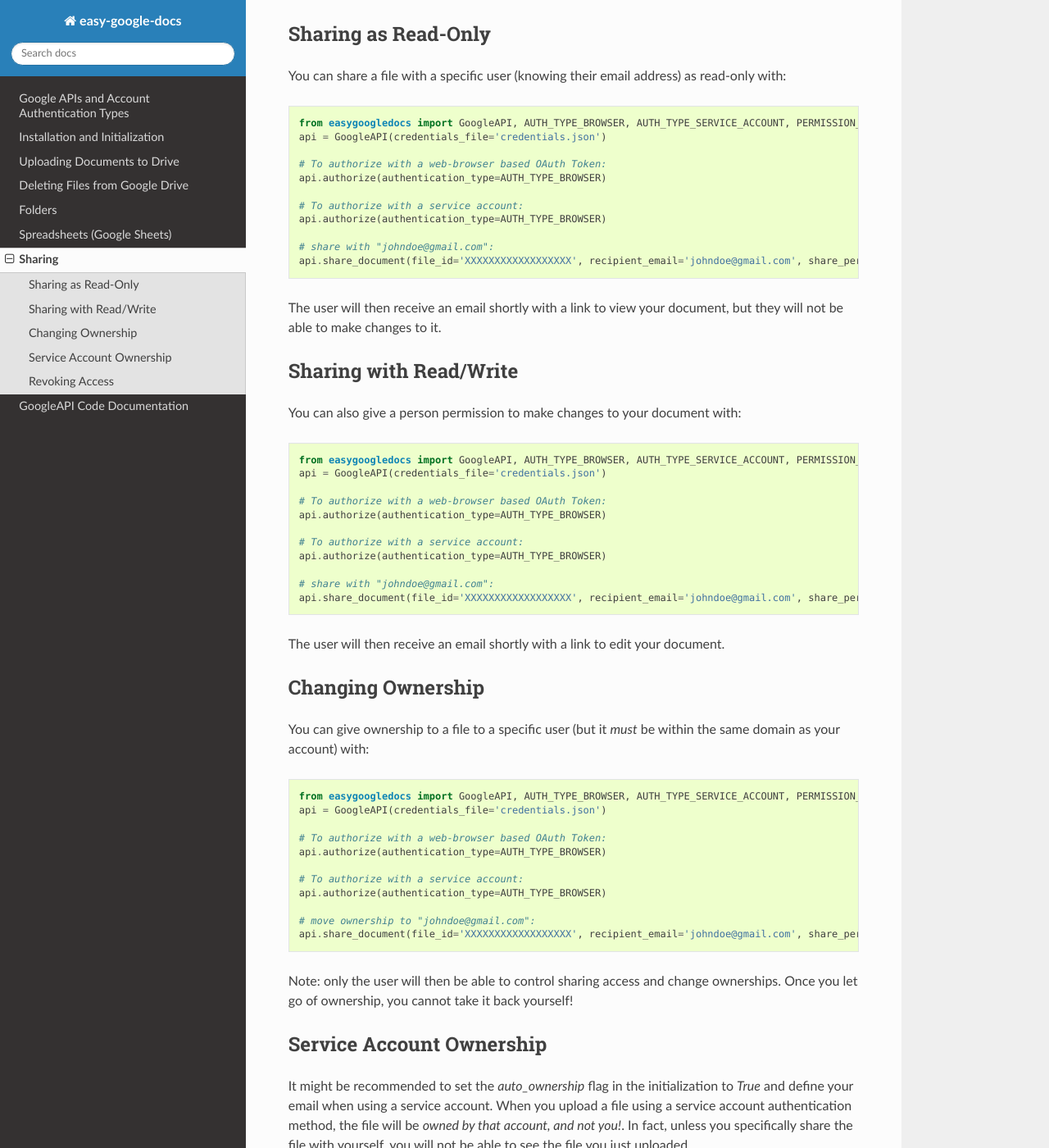
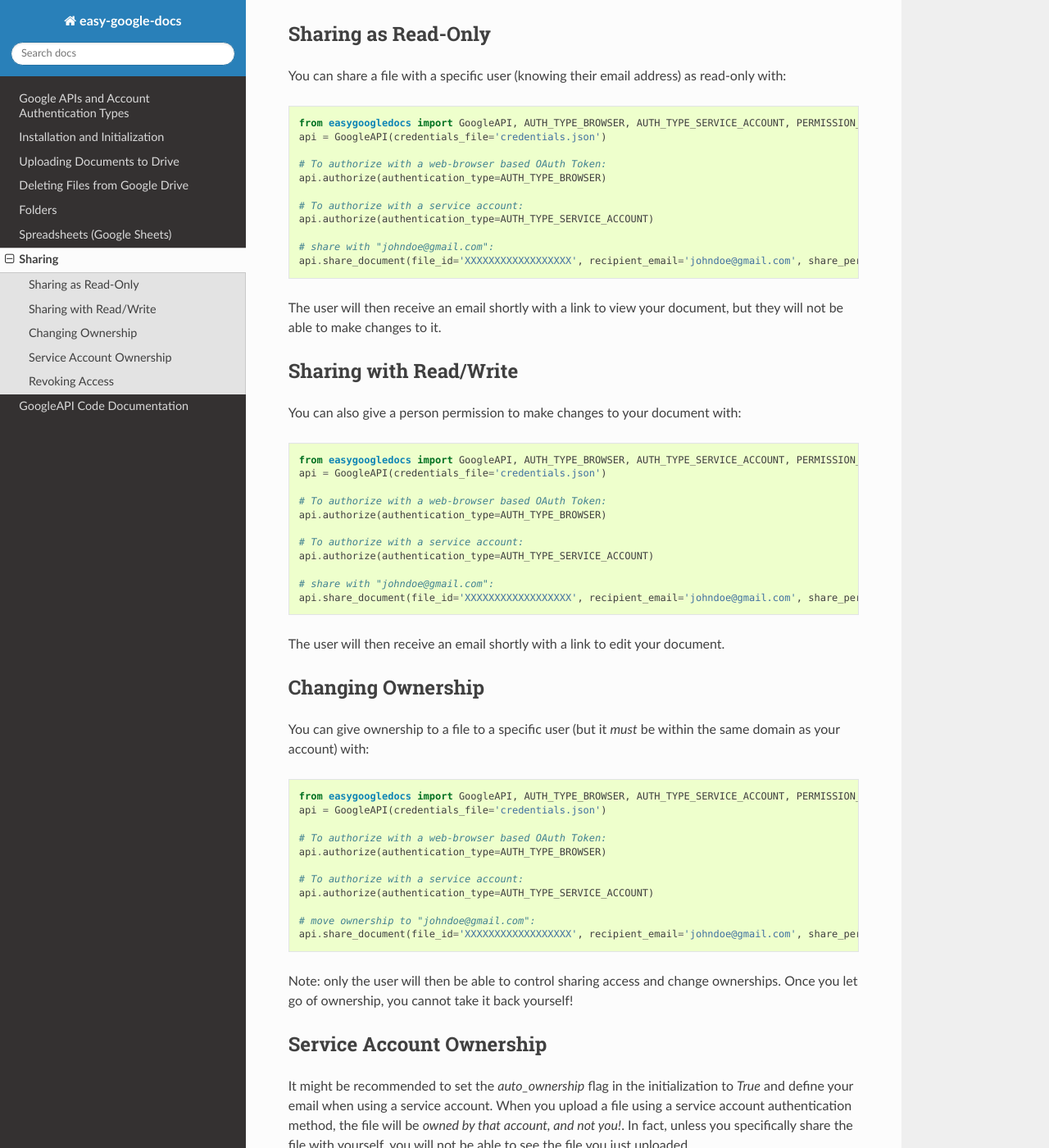
Before and after one commit to david-pettifor-nd/easy-google-docs, a Sphinx documentation site: the page built from docs/sharing.rst, in a window 1280 px wide and 1400 px high, scrolled down 279 px. Shown: the whole window at 82% size. Built offline with Sphinx 7.4.7 and the Read the Docs theme 2.0.0, drawn with Linux system fonts in a browser that asks for light colours; some of the changed text lies outside the part shown.

Commit message:
fixed auth service account examples

```diff
--- a/docs/deleting.rst
+++ b/docs/deleting.rst
@@ -10,7 +10,7 @@ You can delete any file from Google Drive so long as you know the File ID::
     api.authorize(authentication_type=AUTH_TYPE_BROWSER)
 
     # To authorize with a service account:
-    api.authorize(authentication_type=AUTH_TYPE_BROWSER)
+    api.authorize(authentication_type=AUTH_TYPE_SERVICE_ACCOUNT)
 
     # Delete the file "budget1999.xlsx", which has a file ID of "XXXXXXXXXXXXXXXXXX":
     api.delete_file(file_id='XXXXXXXXXXXXXXXXXX')
@@ -25,7 +25,7 @@ There is also one for spreadsheets, which does nothing more than call the above
     api.authorize(authentication_type=AUTH_TYPE_BROWSER)
 
     # To authorize with a service account:
-    api.authorize(authentication_type=AUTH_TYPE_BROWSER)
+    api.authorize(authentication_type=AUTH_TYPE_SERVICE_ACCOUNT)
 
     # Delete the file "budget1999.xlsx", which has a file ID of "XXXXXXXXXXXXXXXXXX":
     api.delete_spreadsheet(spreadsheet_id='XXXXXXXXXXXXXXXXXX')
--- a/docs/folders.rst
+++ b/docs/folders.rst
@@ -15,7 +15,7 @@ To create a folder::
     api.authorize(authentication_type=AUTH_TYPE_BROWSER)
 
     # To authorize with a service account:
-    api.authorize(authentication_type=AUTH_TYPE_BROWSER)
+    api.authorize(authentication_type=AUTH_TYPE_SERVICE_ACCOUNT)
 
     # Create a folder named "My Stuff":
     mystuff_meta = api.create_folder(folder_name='My Stuff')
--- a/docs/sharing.rst
+++ b/docs/sharing.rst
@@ -19,7 +19,7 @@ You can share a file with a specific user (knowing their email address) as read-
     api.authorize(authentication_type=AUTH_TYPE_BROWSER)
 
     # To authorize with a service account:
-    api.authorize(authentication_type=AUTH_TYPE_BROWSER)
+    api.authorize(authentication_type=AUTH_TYPE_SERVICE_ACCOUNT)
 
     # share with "johndoe@gmail.com":
     api.share_document(file_id='XXXXXXXXXXXXXXXXXX', recipient_email='johndoe@gmail.com', share_permissions=PERMISSION_READ)
@@ -39,7 +39,7 @@ You can also give a person permission to make changes to your document with::
     api.authorize(authentication_type=AUTH_TYPE_BROWSER)
 
     # To authorize with a service account:
-    api.authorize(authentication_type=AUTH_TYPE_BROWSER)
+    api.authorize(authentication_type=AUTH_TYPE_SERVICE_ACCOUNT)
 
     # share with "johndoe@gmail.com":
     api.share_document(file_id='XXXXXXXXXXXXXXXXXX', recipient_email='johndoe@gmail.com', share_permissions=PERMISSION_WRITE)
@@ -59,7 +59,7 @@ You can give ownership to a file to a specific user (but it *must* be within the
     api.authorize(authentication_type=AUTH_TYPE_BROWSER)
 
     # To authorize with a service account:
-    api.authorize(authentication_type=AUTH_TYPE_BROWSER)
+    api.authorize(authentication_type=AUTH_TYPE_SERVICE_ACCOUNT)
 
     # move ownership to "johndoe@gmail.com":
     api.share_document(file_id='XXXXXXXXXXXXXXXXXX', recipient_email='johndoe@gmail.com', share_permissions=PERMISSION_OWNER)
@@ -91,7 +91,7 @@ You can revoke access from a user to a specific file with::
     api.authorize(authentication_type=AUTH_TYPE_BROWSER)
 
     # To authorize with a service account:
-    api.authorize(authentication_type=AUTH_TYPE_BROWSER)
+    api.authorize(authentication_type=AUTH_TYPE_SERVICE_ACCOUNT)
 
     # Revoke permission for "johndoe@gmail.com" from accessing the file
     api.revoke_permission(file_id='XXXXXXXXXXXXXXXXXX', user_emal='johndoe@gmail.com')
--- a/docs/spreadsheets.rst
+++ b/docs/spreadsheets.rst
@@ -201,7 +201,7 @@ You can append to a spreadsheet (bottom of the table) with::
     api.authorize(authentication_type=AUTH_TYPE_BROWSER)
 
     # To authorize with a service account:
-    api.authorize(authentication_type=AUTH_TYPE_BROWSER)
+    api.authorize(authentication_type=AUTH_TYPE_SERVICE_ACCOUNT)
 
     # Append the CSV "data.csv" to the second tab of the sheet "XXXXXXXXXXXXXXXXXX"
     api.append_rows_to_spreadsheet(spreadsheet_id = 'XXXXXXXXXXXXXXXXXX' csv_file='data.csv', tab_index=1)
--- a/docs/uploading.rst
+++ b/docs/uploading.rst
@@ -12,7 +12,7 @@ You can easily upload a file with::
     api.authorize(authentication_type=AUTH_TYPE_BROWSER)
 
     # To authorize with a service account:
-    api.authorize(authentication_type=AUTH_TYPE_BROWSER)
+    api.authorize(authentication_type=AUTH_TYPE_SERVICE_ACCOUNT)
 
     # Upload the file "MyFinalPaper.docx" to my root drive folder:
     file_meta = api.upload_document(document_location="MyFinalPaper.docx")
@@ -30,7 +30,7 @@ Or if you want to upload specifically to Google Sheets::
     api.authorize(authentication_type=AUTH_TYPE_BROWSER)
 
     # To authorize with a service account:
-    api.authorize(authentication_type=AUTH_TYPE_BROWSER)
+    api.authorize(authentication_type=AUTH_TYPE_SERVICE_ACCOUNT)
 
     # Upload the file "Expenses.xlsx" to my root drive folder:
     file_meta = api.upload_spreadsheet(document_location="Expenses.xlsx")
@@ -50,7 +50,7 @@ You can upload a file and specify which mime-type the file is if you would rathe
     api.authorize(authentication_type=AUTH_TYPE_BROWSER)
 
     # To authorize with a service account:
-    api.authorize(authentication_type=AUTH_TYPE_BROWSER)
+    api.authorize(authentication_type=AUTH_TYPE_SERVICE_ACCOUNT)
 
     # Upload the file "leafy_autumn.jpg" to my root drive folder:
     file_meta = api.upload_file(document_location="leafy_autumn.jpg", mime_type='application/vnd.google-apps.photo')
```
